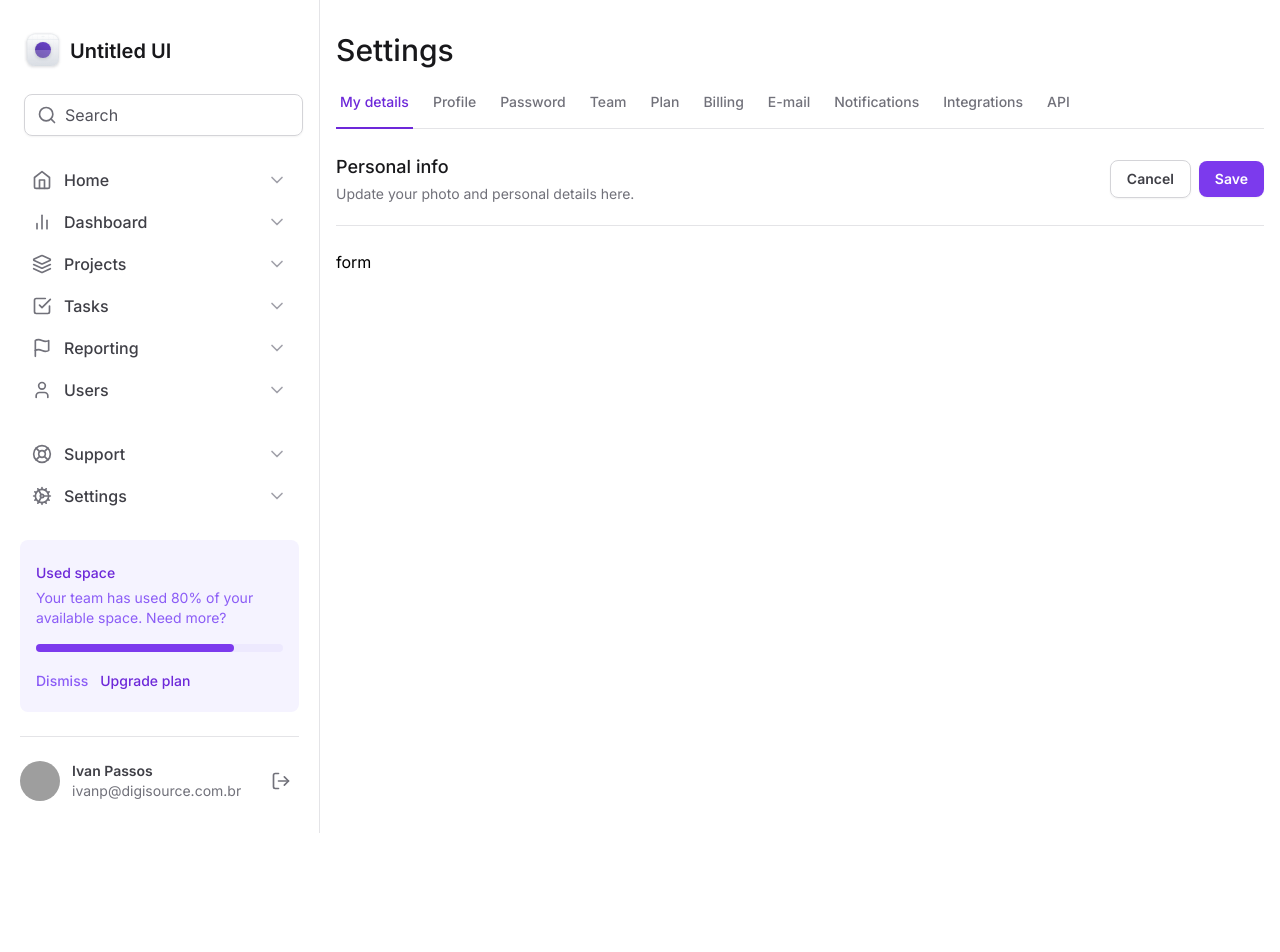
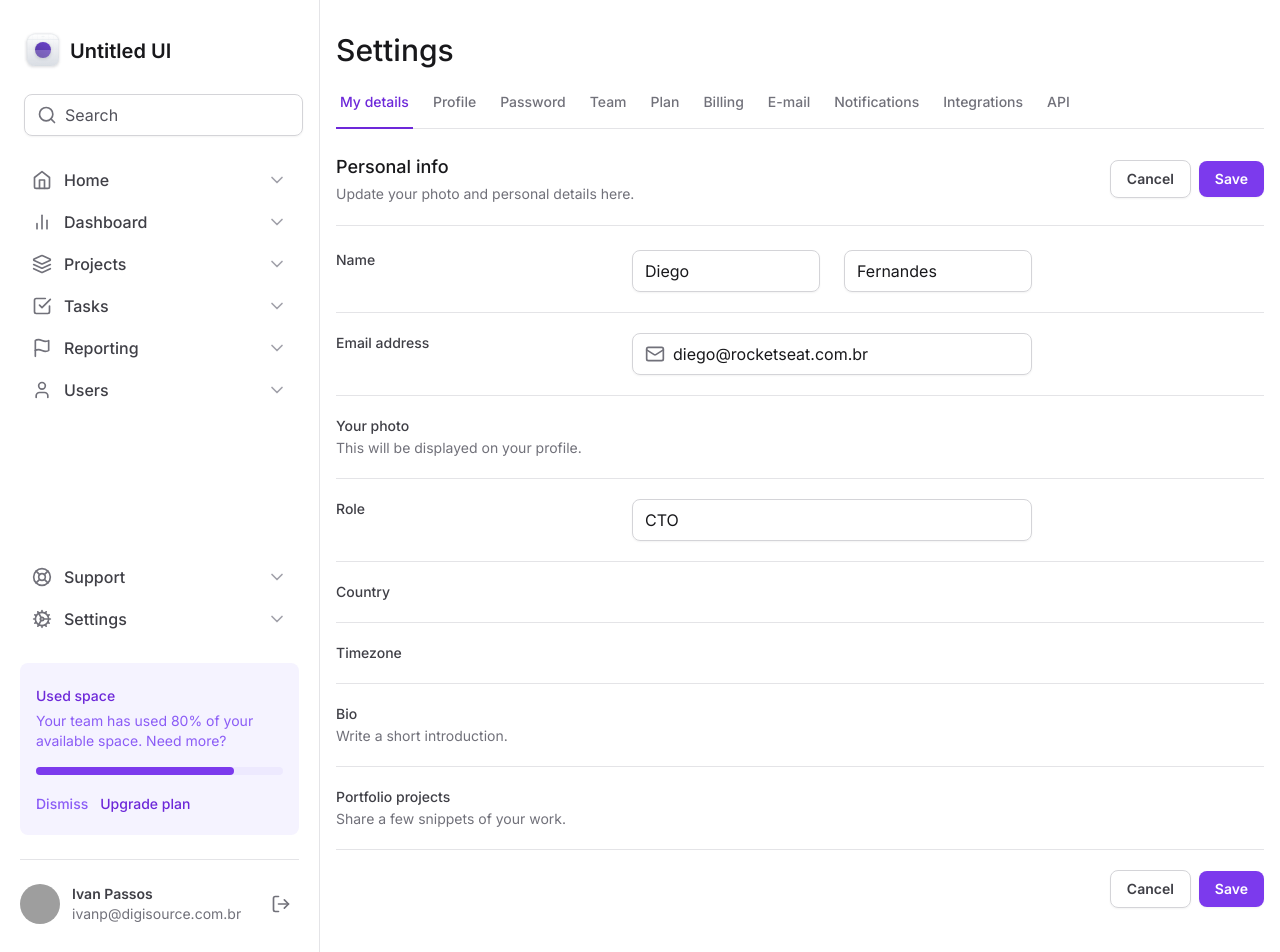
Before and after one commit to ivanrpassos/masterizando-o-tailwind, a Next.js app: page / in a window 1280 px wide. Shown: the top 952 px of the page. Before the commit the page ends 833 px from the top, so only its background shows below. Built offline with nearby package versions, Linux system fonts and the light colour scheme; grey boxes are pictures that could not be loaded.

Commit message:
Aula 16 - Campos do Formulário

```diff
--- a/app/page.tsx
+++ b/app/page.tsx
@@ -1,3 +1,5 @@
+import { Mail } from 'lucide-react'
+import * as Input from './components/Input'
 import { SettingsTabs } from './components/SettingsTabs'
 
 export default function Home() {
@@ -32,8 +34,126 @@ export default function Home() {
           </div>
         </div>
 
-        <form id="settings" className="mt-6 flex w-full flex-col">
-          form
+        <form
+          id="settings"
+          className="mt-6 flex w-full flex-col gap-5 divide-y divide-zinc-200"
+        >
+          <div className="grid-cols-form grid gap-3">
+            <label
+              htmlFor="firstName"
+              className="text-sm font-medium text-zinc-700"
+            >
+              Name
+            </label>
+            <div className="grid grid-cols-2 gap-6">
+              <Input.Root>
+                <Input.Control id="firstName" defaultValue="Diego" />
+              </Input.Root>
+
+              <Input.Root>
+                <Input.Control defaultValue="Fernandes" />
+              </Input.Root>
+            </div>
+          </div>
+
+          <div className="grid-cols-form grid gap-3 pt-5">
+            <label
+              htmlFor="email"
+              className="text-sm font-medium text-zinc-700"
+            >
+              Email address
+            </label>
+            <Input.Root>
+              <Input.Prefix>
+                <Mail className="h-5 w-5 text-zinc-500" />
+              </Input.Prefix>
+              <Input.Control
+                id="email"
+                type="email"
+                defaultValue="diego@rocketseat.com.br"
+              />
+            </Input.Root>
+          </div>
+
+          <div className="grid-cols-form grid gap-3 pt-5">
+            <label
+              htmlFor="email"
+              className="text-sm font-medium text-zinc-700"
+            >
+              Your photo
+              <span className="mt-0.5 block text-sm font-normal text-zinc-500">
+                This will be displayed on your profile.
+              </span>
+            </label>
+            <div />
+          </div>
+
+          <div className="grid-cols-form grid gap-3 pt-5">
+            <label htmlFor="role" className="text-sm font-medium text-zinc-700">
+              Role
+            </label>
+            <Input.Root>
+              <Input.Control id="role" defaultValue="CTO" />
+            </Input.Root>
+          </div>
+
+          <div className="grid-cols-form grid gap-3 pt-5">
+            <label
+              htmlFor="country"
+              className="text-sm font-medium text-zinc-700"
+            >
+              Country
+            </label>
+            <div />
+          </div>
+
+          <div className="grid-cols-form grid gap-3 pt-5">
+            <label
+              htmlFor="timezone"
+              className="text-sm font-medium text-zinc-700"
+            >
+              Timezone
+            </label>
+            <div />
+          </div>
+
+          <div className="grid-cols-form grid gap-3 pt-5">
+            <label htmlFor="bio" className="text-sm font-medium text-zinc-700">
+              Bio
+              <span className="mt-0.5 block text-sm font-normal text-zinc-500">
+                Write a short introduction.
+              </span>
+            </label>
+            <div />
+          </div>
+
+          <div className="grid-cols-form grid gap-3 pt-5">
+            <label
+              htmlFor="projects"
+              className="text-sm font-medium text-zinc-700"
+            >
+              Portfolio projects
+              <span className="mt-0.5 block text-sm font-normal text-zinc-500">
+                Share a few snippets of your work.
+              </span>
+            </label>
+            <div />
+          </div>
+
+          <div className="flex items-center justify-end gap-2 pt-5">
+            <button
+              type="button"
+              className="rounded-lg border border-zinc-300 px-4 py-2 text-sm font-semibold text-zinc-700 shadow-sm hover:bg-zinc-50"
+            >
+              Cancel
+            </button>
+            <button
+              type="submit"
+              className="rounded-lg bg-violet-600 px-4 py-2 text-sm font-semibold text-white shadow-sm hover:bg-violet-700"
+            >
+              Save
+            </button>
+          </div>
         </form>
       </div>
     </>
--- a/tailwind.config.ts
+++ b/tailwind.config.ts
@@ -7,6 +7,7 @@ const config: Config = {
       gridTemplateColumns: {
         app: 'minmax(18rem, 20rem) 1fr',
         profile: 'max-content 1fr max-content',
+        form: 'minmax(7.5rem, 17.5rem) minmax(25rem, 1fr) minmax(0, 15rem)',
       },
     },
   },
```
